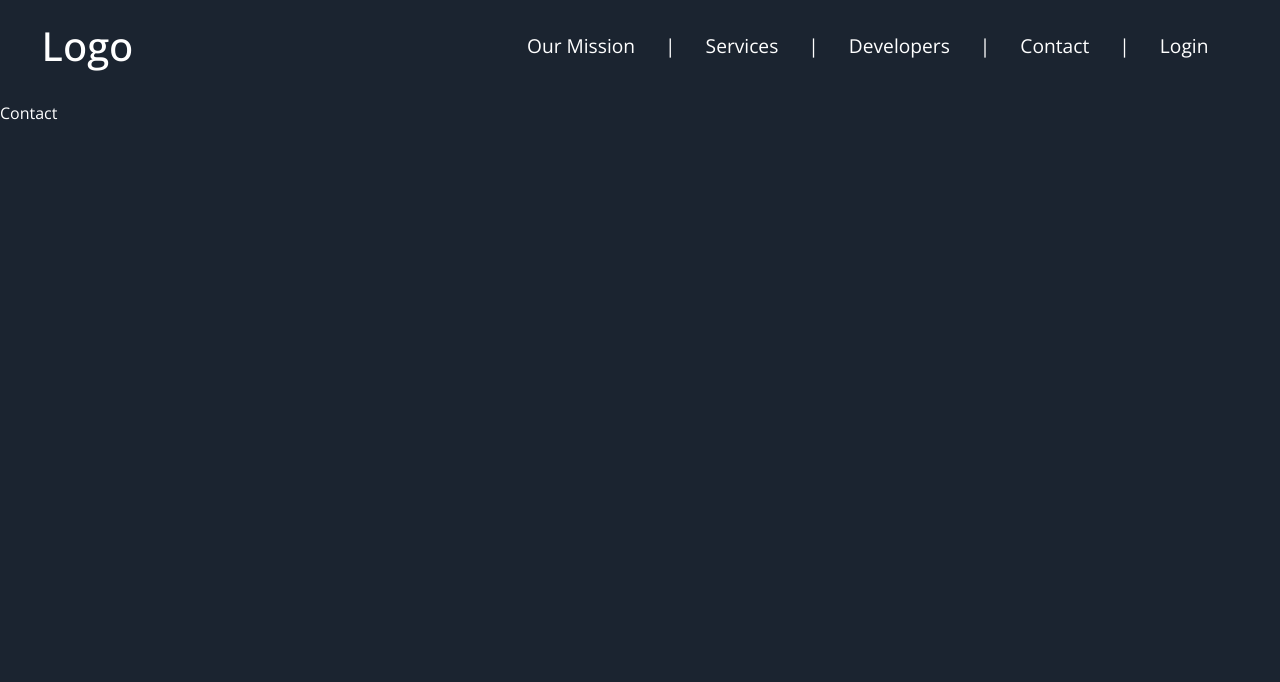
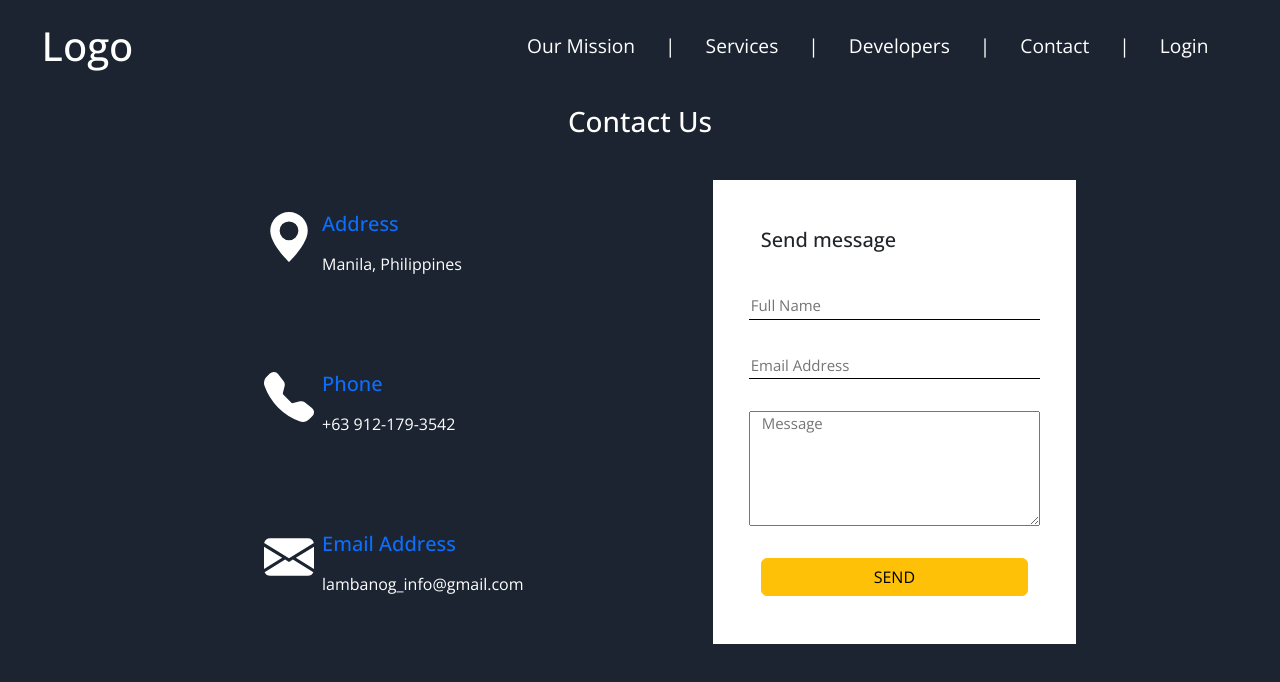
Before and after one commit to hnsnl15/headhunting_site_AHM, a React (Vite) app: page /contact in a window 1280 px wide. Shown: the top 682 px of the page. Built offline with nearby package versions, Linux system fonts and the light colour scheme.

Commit message:
added contact and contact css

```diff
--- /dev/null
+++ b/contact.scss
@@ -0,0 +1,47 @@
+@import url('https://fonts.googleapis.com/css2?family=Comfortaa:wght@300;400;500;600;700&family=Homemade+Apple&family=Open+Sans:ital,wght@0,300;0,400;0,500;0,600;0,700;0,800;1,300;1,400;1,500;1,600;1,700;1,800&display=swap');
+// Variables
+$primary-color: #1B2430;
+$secondary-color: #D6D5A8;
+$text-color-1: #FFF;
+$hover-text-color: rgba(179,
+206,
+249,
+0.5);
+* {
+    margin: 0;
+    box-sizing: border-box;
+    padding: 0;
+}
+
+form.contact {
+    height: 100vh;
+    width: 100vw;
+    display: flex;
+    flex-direction: column;
+    align-items: center;
+    .container {
+        width: 70vw;
+        .form-input {
+            display: flex;
+            flex-direction: column;
+            gap: 2rem;
+            background-color: white;
+            font-size: 15px;
+            div input {
+                padding: 2px;
+                border-radius: 0;
+                border: none;
+                background-color: white;
+                outline: none;
+                border-bottom: 1px solid black;
+            }
+        }
+        .form-design {
+            background-color: none;
+            display: flex;
+            flex-direction: column;
+            gap: 5rem;
+            justify-content: center;
+        }
+    }
+}
--- /dev/null
+++ b/css/contact.css
@@ -0,0 +1,63 @@
+@import url("https://fonts.googleapis.com/css2?family=Comfortaa:wght@300;400;500;600;700&family=Homemade+Apple&family=Open+Sans:ital,wght@0,300;0,400;0,500;0,600;0,700;0,800;1,300;1,400;1,500;1,600;1,700;1,800&display=swap");
+* {
+  margin: 0;
+  -webkit-box-sizing: border-box;
+          box-sizing: border-box;
+  padding: 0;
+}
+
+form.contact {
+  height: 100vh;
+  width: 100vw;
+  display: -webkit-box;
+  display: -ms-flexbox;
+  display: flex;
+  -webkit-box-orient: vertical;
+  -webkit-box-direction: normal;
+      -ms-flex-direction: column;
+          flex-direction: column;
+  -webkit-box-align: center;
+      -ms-flex-align: center;
+          align-items: center;
+}
+
+form.contact .container {
+  width: 70vw;
+}
+
+form.contact .container .form-input {
+  display: -webkit-box;
+  display: -ms-flexbox;
+  display: flex;
+  -webkit-box-orient: vertical;
+  -webkit-box-direction: normal;
+      -ms-flex-direction: column;
+          flex-direction: column;
+  gap: 2rem;
+  background-color: white;
+  font-size: 15px;
+}
+
+form.contact .container .form-input div input {
+  padding: 2px;
+  border-radius: 0;
+  border: none;
+  background-color: white;
+  outline: none;
+  border-bottom: 1px solid black;
+}
+
+form.contact .container .form-design {
+  background-color: none;
+  display: -webkit-box;
+  display: -ms-flexbox;
+  display: flex;
+  -webkit-box-orient: vertical;
+  -webkit-box-direction: normal;
+      -ms-flex-direction: column;
+          flex-direction: column;
+  gap: 5rem;
+  -webkit-box-pack: center;
+      -ms-flex-pack: center;
+          justify-content: center;
+}
--- a/css/settings.css
+++ b/css/settings.css
@@ -1,15 +1,20 @@
 @import url("https://fonts.googleapis.com/css2?family=Comfortaa:wght@300;400;500;600;700&family=Homemade+Apple&family=Open+Sans:ital,wght@0,300;0,400;0,500;0,600;0,700;0,800;1,300;1,400;1,500;1,600;1,700;1,800&display=swap");
 * {
   margin: 0;
-  box-sizing: border-box;
+  -webkit-box-sizing: border-box;
+          box-sizing: border-box;
   padding: 0;
 }
 
 .settings {
   width: 100vw;
   min-height: 80vh;
+  display: -webkit-box;
+  display: -ms-flexbox;
   display: flex;
-  justify-content: center;
+  -webkit-box-pack: center;
+      -ms-flex-pack: center;
+          justify-content: center;
 }
 
 .settings .container {
@@ -23,15 +28,26 @@
 }
 
 .settings .container .settings-header div.name {
+  display: -webkit-box;
+  display: -ms-flexbox;
   display: flex;
-  flex-direction: column;
-  justify-content: center;
+  -webkit-box-orient: vertical;
+  -webkit-box-direction: normal;
+      -ms-flex-direction: column;
+          flex-direction: column;
+  -webkit-box-pack: center;
+      -ms-flex-pack: center;
+          justify-content: center;
   gap: 5px;
 }
 
 .settings .container .settings-header div.name div {
+  display: -webkit-box;
+  display: -ms-flexbox;
   display: flex;
-  justify-content: space-between;
+  -webkit-box-pack: justify;
+      -ms-flex-pack: justify;
+          justify-content: space-between;
 }
 
 .settings .container .settings-header div.name div label {
--- a/css/style.css
+++ b/css/style.css
@@ -1,6 +1,7 @@
 @import url("https://fonts.googleapis.com/css2?family=Comfortaa:wght@300;400;500;600;700&family=Homemade+Apple&family=Open+Sans:ital,wght@0,300;0,400;0,500;0,600;0,700;0,800;1,300;1,400;1,500;1,600;1,700;1,800&display=swap");
 * {
   margin: 0;
+  -webkit-box-sizing: 0;
           box-sizing: 0;
   padding: 0;
   word-break: break-all;
@@ -17,11 +18,17 @@ body {
 }
 
 .header-nav {
+  display: -webkit-box;
+  display: -ms-flexbox;
   display: flex;
+  -webkit-box-pack: justify;
+      -ms-flex-pack: justify;
           justify-content: space-between;
   padding: 1.4rem;
   font-size: 1.2rem;
   min-width: 100vw;
+  min-height: -webkit-max-content;
+  min-height: -moz-max-content;
   min-height: max-content;
 }
 
@@ -40,12 +47,17 @@ body {
 
 .header-nav ul {
   list-style: none;
+  display: -webkit-box;
+  display: -ms-flexbox;
   display: flex;
   margin-top: 10px;
   padding-right: 1.2rem;
 }
 
 .header-nav ul span {
+  -webkit-user-select: none;
+     -moz-user-select: none;
+      -ms-user-select: none;
           user-select: none;
 }
 
@@ -76,10 +88,19 @@ body {
   position: absolute;
   padding: 10px;
   border-radius: 5px;
+  -webkit-transform: translate(-150px, 5px);
           transform: translate(-150px, 5px);
+  -webkit-transition: 0.5s;
   transition: 0.5s;
+  display: -webkit-box;
+  display: -ms-flexbox;
   display: flex;
+  -webkit-box-orient: vertical;
+  -webkit-box-direction: normal;
+      -ms-flex-direction: column;
           flex-direction: column;
+  -webkit-box-align: start;
+      -ms-flex-align: start;
           align-items: flex-start;
   gap: 5px;
 }
@@ -98,10 +119,17 @@ body {
 }
 
 .main-banner {
+  display: -webkit-box;
+  display: -ms-flexbox;
   display: flex;
   width: 100vw;
   min-height: 100vh;
+  -webkit-box-orient: horizontal;
+  -webkit-box-direction: normal;
+      -ms-flex-direction: row;
           flex-direction: row;
+  -webkit-box-pack: space-evenly;
+      -ms-flex-pack: space-evenly;
           justify-content: space-evenly;
 }
 
@@ -111,7 +139,11 @@ body {
 }
 
 .main-banner .main-banner-section-1 {
+  display: -webkit-box;
+  display: -ms-flexbox;
   display: flex;
+  -webkit-box-align: end;
+      -ms-flex-align: end;
           align-items: flex-end;
   position: relative;
   bottom: 300px;
@@ -122,6 +154,8 @@ body {
   font-size: 4vmin;
   font-weight: 600;
   line-height: 1.5;
+  width: -webkit-max-content;
+  width: -moz-max-content;
   width: max-content;
 }
 
@@ -131,7 +165,11 @@ body {
 }
 
 .our-mission {
+  display: -webkit-box;
+  display: -ms-flexbox;
   display: flex;
+  -webkit-box-pack: space-evenly;
+      -ms-flex-pack: space-evenly;
           justify-content: space-evenly;
   padding: 3rem;
   width: 100vw;
@@ -141,6 +179,7 @@ body {
 .our-mission figure {
   min-width: 50%;
   height: 50vh;
+  display: -ms-grid;
   display: grid;
   place-content: center;
 }
@@ -170,18 +209,28 @@ body {
 }
 
 .mission-cards {
+  display: -webkit-box;
+  display: -ms-flexbox;
   display: flex;
   min-width: 100vw;
   min-height: 60vh;
+  -webkit-box-pack: space-evenly;
+      -ms-flex-pack: space-evenly;
           justify-content: space-evenly;
   padding: 1rem 2rem;
   margin-top: 10vh;
   line-height: 2;
+  -ms-flex-wrap: wrap;
       flex-wrap: wrap;
 }
 
 .mission-cards div {
+  display: -webkit-box;
+  display: -ms-flexbox;
   display: flex;
+  -webkit-box-orient: vertical;
+  -webkit-box-direction: normal;
+      -ms-flex-direction: column;
           flex-direction: column;
   max-width: 350px;
 }
@@ -205,5 +254,6 @@ body {
 }
 
 .mission-cards .div-mission-2 {
+  -webkit-transform: translateY(-9px);
           transform: translateY(-9px);
 }
--- a/src/components/Front Page/Contact.jsx
+++ b/src/components/Front Page/Contact.jsx
@@ -1,7 +1,62 @@
 import React from 'react'
+import '../../../css/contact.css';
 
 export default function Contact() {
   return (
-    <div>Contact</div>
+    <form className='contact' action="">
+        <h3 className='text-center mt-1'>Contact Us</h3>
+        <div className='container row d-flex justify-content-between'>
+            <div className="form-design col-sm-6 ms-5">
+              <div className='d-flex'>
+                  <span>
+                    <svg className='bg-light text-dark p-2 rounded-circle' xmlns="http://www.w3.org/2000/svg" width="50" height="50" fill="currentColor" class="bi bi-geo-alt-fill" viewBox="0 0 16 16">
+                      <path d="M8 16s6-5.686 6-10A6 6 0 0 0 2 6c0 4.314 6 10 6 10zm0-7a3 3 0 1 1 0-6 3 3 0 0 1 0 6z"/>
+                    </svg>
+                  </span>
+                  <span className='ms-2' >
+                      <p className='text-primary'><h5>Address</h5></p>
+                      <p>Manila, Philippines</p>
+                  </span>
+              </div>
+              <div className='d-flex'>
+                  <span>
+                    <svg className='bg-light text-dark p-2 rounded-circle' xmlns="http://www.w3.org/2000/svg" width="50" height="50" fill="currentColor" class="bi bi-telephone-fill" viewBox="0 0 16 16">
+                      <path fill-rule="evenodd" d="M1.885.511a1.745 1.745 0 0 1 2.61.163L6.29 2.98c.329.423.445.974.315 1.494l-.547 2.19a.678.678 0 0 0 .178.643l2.457 2.457a.678.678 0 0 0 .644.178l2.189-.547a1.745 1.745 0 0 1 1.494.315l2.306 1.794c.829.645.905 1.87.163 2.611l-1.034 1.034c-.74.74-1.846 1.065-2.877.702a18.634 18.634 0 0 1-7.01-4.42 18.634 18.634 0 0 1-4.42-7.009c-.362-1.03-.037-2.137.703-2.877L1.885.511z"/>
+                    </svg>
+                  </span>
+                  <span className='ms-2' >
+                      <p className='text-primary'><h5>Phone</h5></p>
+                      <p>+63 912-179-3542</p>
+                  </span>
+              </div>
+              <div className='d-flex'>
+                  <span>
+                    <svg className='bg-light text-dark p-2 rounded-circle' xmlns="http://www.w3.org/2000/svg" width="50" height="50" fill="currentColor" class="bi bi-envelope-fill" viewBox="0 0 16 16">
+                      <path d="M.05 3.555A2 2 0 0 1 2 2h12a2 2 0 0 1 1.95 1.555L8 8.414.05 3.555ZM0 4.697v7.104l5.803-3.558L0 4.697ZM6.761 8.83l-6.57 4.027A2 2 0 0 0 2 14h12a2 2 0 0 0 1.808-1.144l-6.57-4.027L8 9.586l-1.239-.757Zm3.436-.586L16 11.801V4.697l-5.803 3.546Z"/>
+                    </svg>
+
+                  </span>
+                  <span className='ms-2' >
+                      <p className='text-primary'><h5>Email Address</h5></p>
+                      <p>lambanog_info@gmail.com</p>
+                  </span>
+              </div>
+
+            </div>
+            <div className="form-input col-sm-5 text-dark p-5">
+                <h5>Send message</h5>
+                <div className='row d-flex align-items-center'>
+                  <input className='col-sm-12' type="text" name='firstname' placeholder='Full Name' />
+                </div>
+                <div className='row d-flex align-items-center'>
+                 <input className='col-sm-12' type="text" name='email' placeholder='Email Address' />
+                </div>
+                <div className='row d-flex align-items-center'>
+                  <textarea name="message" id="message" cols="30" rows="5" placeholder='Message'></textarea>
+                </div>
+                <input type="submit" className='btn btn-warning' value={'SEND'} />
+            </div>
+        </div>
+    </form>
   )
 }
```
Lines whose indentation alone changed are shown as unchanged.
